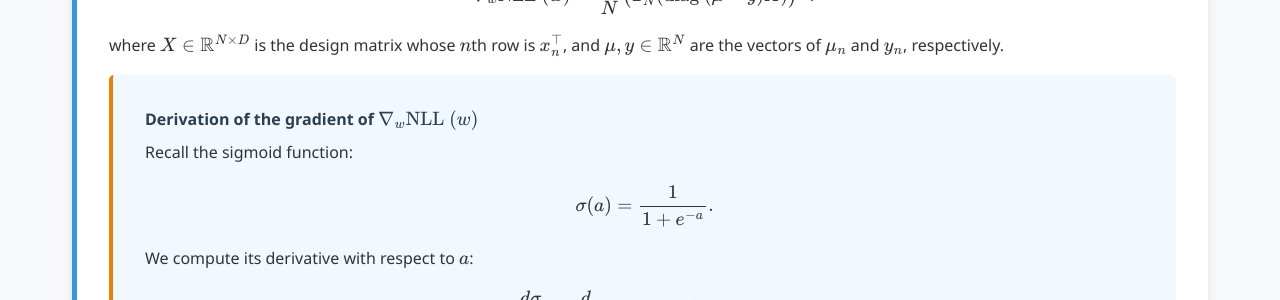
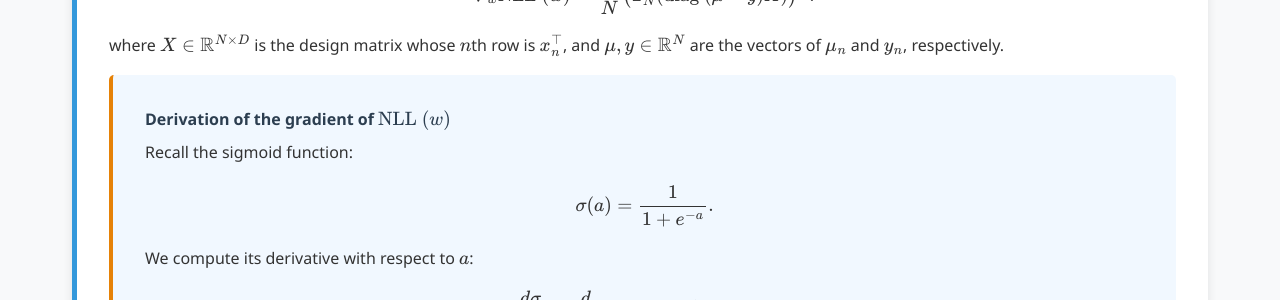
Before and after one commit to Yusukey01/yusukey01.github.io, a Jekyll site: the page built from Mathematics/Machine_learning/classification.html, in a window 1280 px wide and 900 px high, scrolled down 2666 px. Shown: the part 156-456 px from the top of the window. Built offline with Jekyll 4.4.1, drawn with Linux system fonts in a browser that asks for light colours.

Commit message:
logistic regression page updating

```diff
--- a/Mathematics/Machine_learning/classification.html
+++ b/Mathematics/Machine_learning/classification.html
@@ -136,7 +136,7 @@ uses_python: false
                 </p>
 
                 <div class="theorem">
-                    <span class="theorem-title">Derivation of the gradient of \(\nabla_w \text{NLL }(w)\) </span>
+                    <span class="theorem-title">Derivation of the gradient of \(\text{NLL }(w)\) </span>
                     <p>
                         Recall the sigmoid function:
                         \[
```
